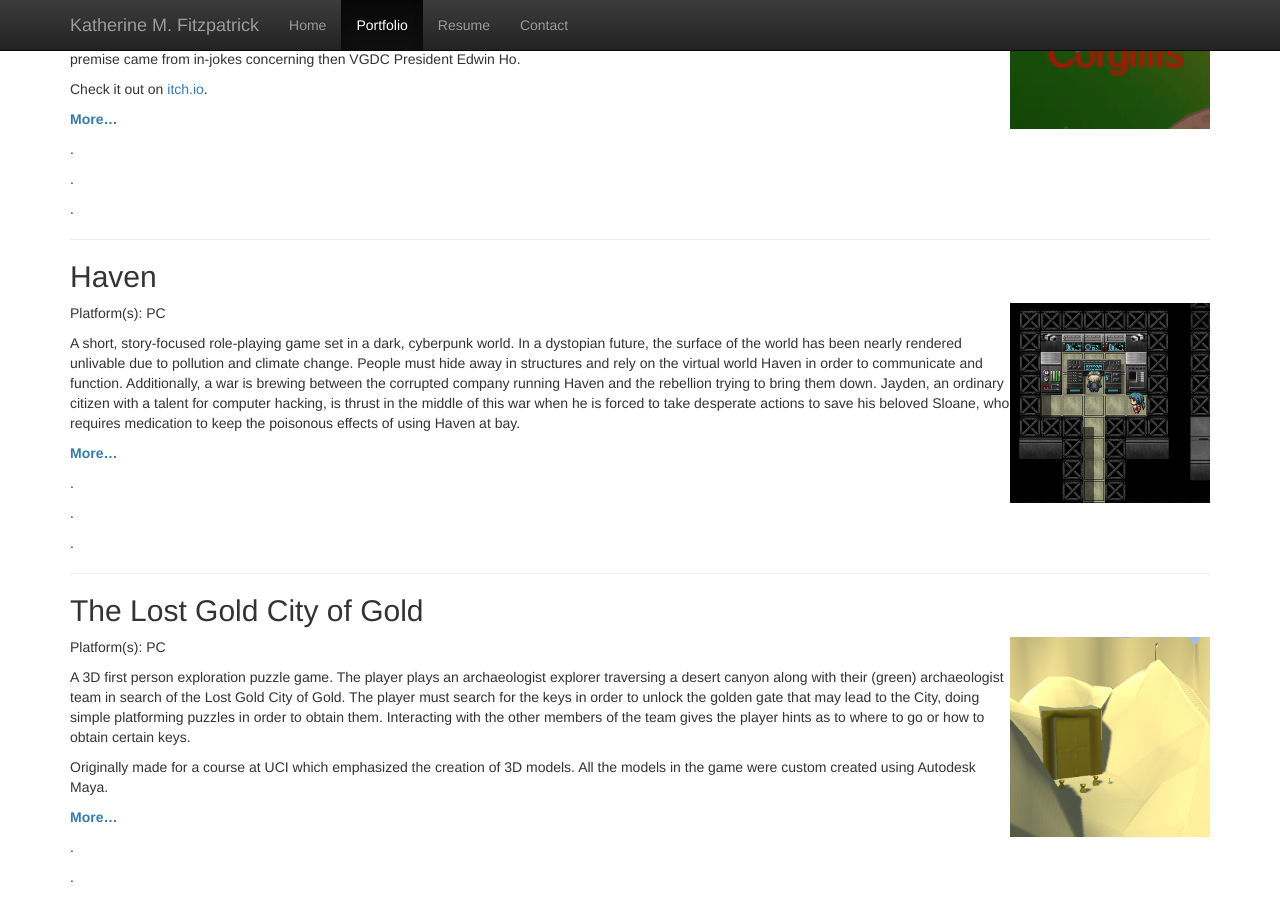
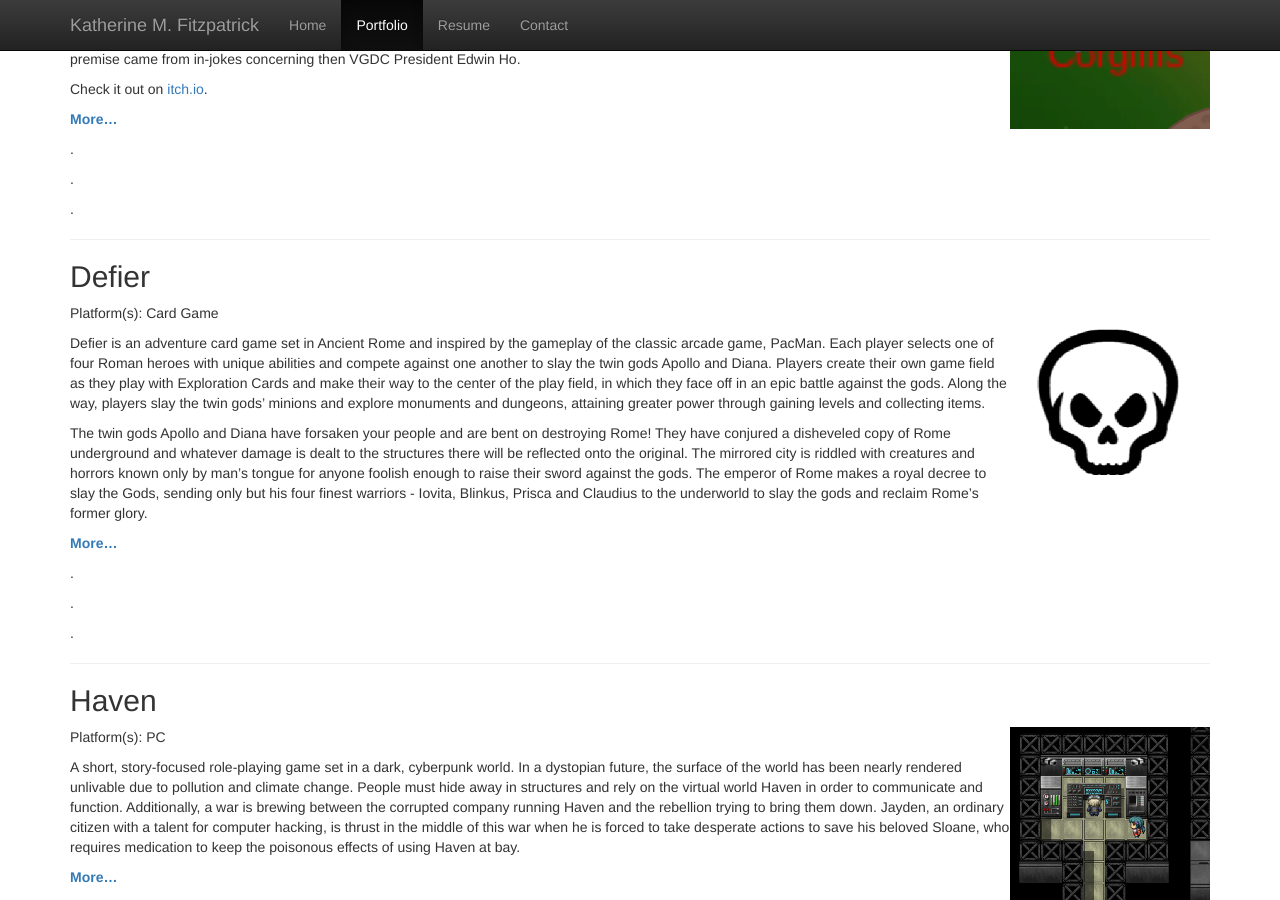
Before and after one commit to kathermf/kathermf.github.io, a Jekyll site: the page built from portfolio.md, in a window 1280 px wide and 900 px high, scrolled down 1385 px. Built offline with Jekyll 4.4.1, drawn with Linux system fonts in a browser that asks for light colours.

Commit message:
Linked portfolio to panfriedpanic page, added defier to portfolio

```diff
--- a/portfolio.md
+++ b/portfolio.md
@@ -33,7 +33,7 @@ Platform(s): Android
 
 Pan Fried Panic is a 2 VS 2 frantic cooking game in which the goal is to prepare food faster than the other team. This is accomplished through fast-paced minigames requiring the coordination of both players on your team to set up. The game currently features baking cakes and the first team to work together to bake three cakes the fastest wins.
 
-**[More...]()**
+**[More...](s_panfriedpanic.md)**
 
 .
 
@@ -79,6 +79,24 @@ Check it out on [itch.io](https://xuanf1.itch.io/edgewin-the-game).
 
 -----
 
+## Defier
+<img align="right" src="images/defier0.png" width="200">
+Platform(s): Card Game
+
+Defier is an adventure card game set in Ancient Rome and inspired by the gameplay of the classic arcade game, PacMan. Each player selects one of four Roman heroes with unique abilities and compete against one another to slay the twin gods Apollo and Diana. Players create their own game field as they play with Exploration Cards and make their way to the center of the play field, in which they face off in an epic battle against the gods. Along the way, players slay the twin gods’ minions and explore monuments and dungeons, attaining greater power through gaining levels and collecting items.
+
+The twin gods Apollo and Diana have forsaken your people and are bent on destroying Rome! They have conjured a disheveled copy of Rome underground and whatever damage is dealt to the structures there will be reflected onto the original. The mirrored city is riddled with creatures and horrors known only by man’s tongue for anyone foolish enough to raise their sword against the gods. The emperor of Rome makes a royal decree to slay the Gods, sending only but his four finest warriors - Iovita, Blinkus, Prisca and Claudius to the underworld to slay the gods and reclaim Rome’s former glory.
+
+**[More...]()**
+
+.
+
+.
+
+.
+
+-----
+
 ## Haven
 <img align="right" src="images/haven0.png" width="200">
 Platform(s): PC
```
Also changed, not shown: images/defier0.png (added), images/defier1.png (added), images/defier2.png (added).
